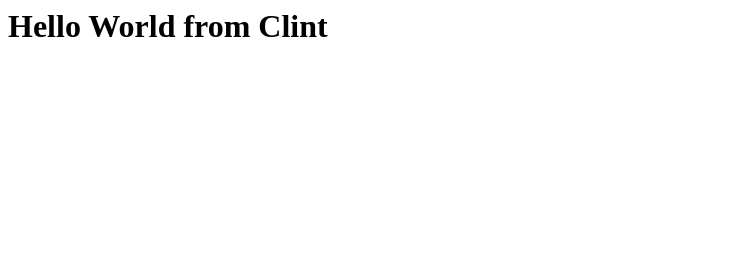
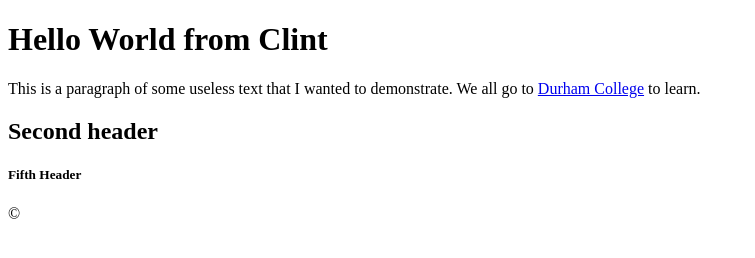
Before and after one commit to rcmacdon/INFT1206_01_S2024_ClassDemos, a plain HTML site: page W1_HelloWorld/index.html in a window 1280 px wide. Shown: the whole page, without its empty margins (0-755 px from the left). Drawn offline with Linux system fonts and the light colour scheme.

Commit message:
Updated content from Class 2

```diff
--- a/W1_HelloWorld/index.html
+++ b/W1_HelloWorld/index.html
@@ -1,8 +1,21 @@
-<html>
+<!DOCTYPE html>
+<!--
+    Title:      Week 1 Class Demo
+    Author:     Clint MacDonald
+    Date:       May 10, 2024
+    Purpose:    Learning Intro HTML
+-->
+
+<html lang="EN">
     <head>
         <title>Clint's First Website</title>
     </head>
     <body>
-        <h1>Hello World from Clint</h1>
+        <h1 id="MainHeading">Hello World from Clint</h1>
+        <p>This is a paragraph of some useless text that I wanted to demonstrate.  We all go to <a href="https://durhamcollege.ca" target="_blank">Durham College</a> to learn.</p>
+        <h2>Second header</h2>
+        <h5>Fifth Header</h5>
+
+        <footer>&copy;</footer>
     </body>
 </html>
```
